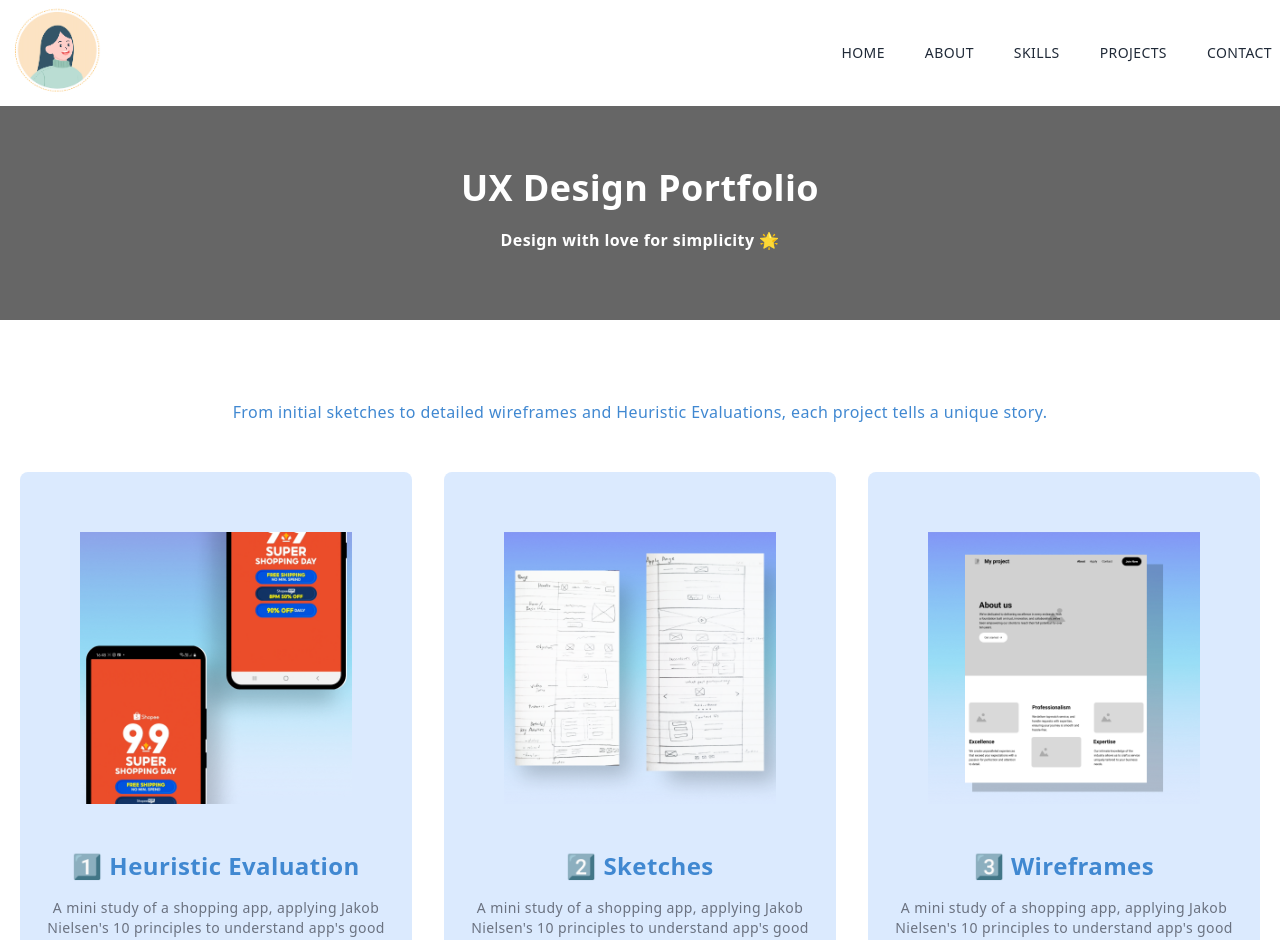
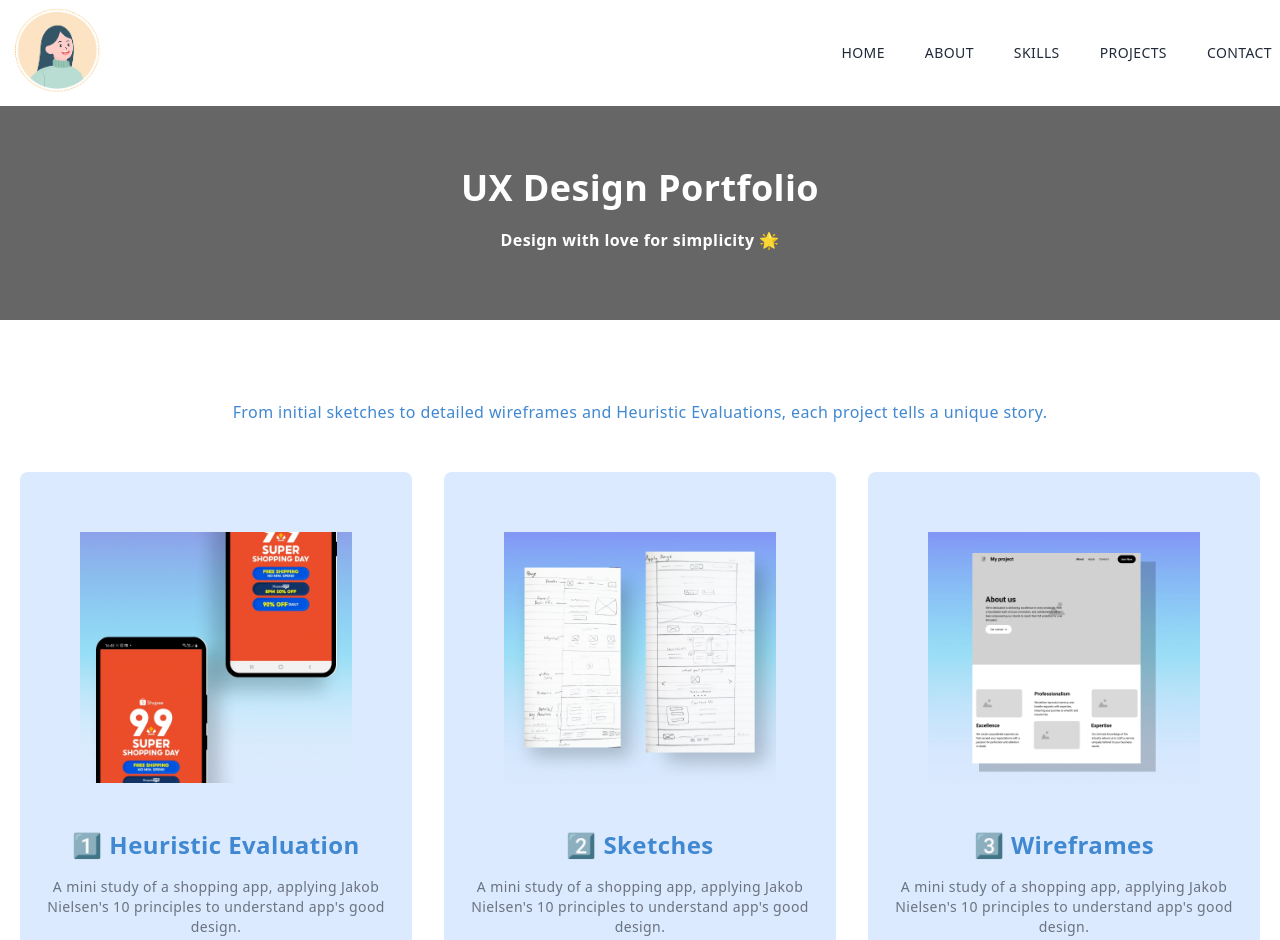
Before and after one commit to faabaf01/next13-portfolio-codecom, a Next.js app: page /uxdesign in a window 1280 px wide. Shown: the top 940 px of the page. Built offline with nearby package versions, Linux system fonts and the light colour scheme.

Commit message:
changed image

```diff
--- a/app/uxdesign/page.tsx
+++ b/app/uxdesign/page.tsx
@@ -1,74 +1,13 @@
 import React from "react";
 import Image from "next/legacy/image";
+import img1 from "../../public/thumbnails/img1.png";
+import img2 from "../../public/thumbnails/img2.png";
+import img3 from "../../public/thumbnails/img3.png";
 import Link from "next/link";
 
-// interface ProjectsInt {
-
-//     id: number;
-//     image: string;
-//     title: string;
-//     description: string;
-//     link: string;
-//     buttonText: string;
-
-// }
-
-const projects = [
-  {
-    id: 1,
-    image: "/thumbnails/img1.png",
-    title: "1️⃣ Heuristic Evaluation",
-    description:
-      "A mini study of a shopping app, applying Jakob Nielsen's 10 principles to understand app's good design.",
-    link: "/uxdesign/heuristic",
-    buttonText: "See Evaluation",
-  },
-  {
-    id: 2,
-    image: "/thumbnails/img2.png",
-    title: "2️⃣ Sketches",
-    description:
-      "A mini study of a shopping app, applying Jakob Nielsen's 10 principles to understand app's good design.",
-    link: "/uxdesign/sketches",
-    buttonText: "See Sketches",
-  },
-  {
-    id: 3,
-    image: "/thumbnails/img3.png",
-    title: "3️⃣ Wireframes",
-    description:
-      "A mini study of a shopping app, applying Jakob Nielsen's 10 principles to understand app's good design.",
-    link: "/uxdesign/wireframes",
-    buttonText: "See Wireframes",
-  },
-];
-
-const PortfolioItem = ({ project }: any) => (
-  <div className="bg-blue-100 rounded-lg p-5 flex flex-col items-center">
-    <div className="p-10">
-      <Image
-        src={project.image}
-        width={300}
-        height={300}
-        alt={`Portfolio ${project.id}`}
-        className="w-full h-32 sm:h-48 object-cover"
-      />
-    </div>
-    <div className="text-center">
-      <h1 className="text-2xl font-bold pb-4">{project.title}</h1>
-      <span className="block text-gray-500 text-sm">{project.description}</span>
-      <Link href={project.link}>
-        <button className="cursor-pointer mt-10 p-16 py-3">
-          {project.buttonText}
-        </button>
-      </Link>
-    </div>
-  </div>
-);
-
-const Uxportfolio = () => (
+const Uxportfolio = () => {
+  return (
     <>
-    {/* Header Section */}
       <div className="w-screen h-[40vh] lg:h-[50vh] relative flex items-center justify-center">
         <div className="absolute top-0 left-0 w-full h-[30vh] lg:h-[40vh] bg-black/60 z-10"></div>
 
@@ -77,22 +16,82 @@ const Uxportfolio = () => (
           <h3>Design with love for simplicity 🌟</h3>
         </div>
       </div>
-
-    {/* Introduction Section */}
       <div className="text-center">
         <span>
-        From initial sketches to detailed wireframes and Heuristic Evaluations,
-        each project tells a unique story.
+          From initial sketches to detailed wireframes and Heuristic
+          Evaluations, each project tells a unique story.
         </span>
       </div>
 
-    {/* Portfolio Section */}
       <div className="max-w-[1240px] mx-auto grid md:grid-cols-2 lg:grid-cols-3 gap-8 py-12">
-      {projects.map((project) => (
-        <PortfolioItem key={project.id} project={project} />
-      ))}
+        <div className="bg-blue-100 rounded-lg p-5 flex flex-col items-center">
+          <div className="p-10">
+            <Image
+              src={img1}
+              alt="Portfolio 1"
+              className="w-full h-32 sm:h-48 object-cover"
+            />
+          </div>
+          <div className="text-center">
+            <h1 className="text-2xl font-bold pb-4">1️⃣ Heuristic Evaluation</h1>
+            <span className="block text-gray-500 text-sm">
+              A mini study of a shopping app, applying Jakob Nielsen&apos;s 10
+              principles to understand app&apos;s good design.
+            </span>
+            <Link href="/uxdesign/heuristic">
+              <button className="cursor-pointer mt-10 p-16 py-3">
+                See Evaluation
+              </button>
+            </Link>
+          </div>
+        </div>
+        {/* NEXT PROJECT */}
+        <div className="bg-blue-100 rounded-lg p-5 flex flex-col items-center">
+          <div className="p-10">
+            <Image
+              src={img2}
+              alt="Portfolio 2"
+              className="w-full h-32 sm:h-48 object-cover"
+            />
+          </div>
+          <div className="text-center">
+            <h1 className="text-2xl font-bold pb-4">2️⃣ Sketches</h1>
+            <span className="block text-gray-500 text-sm">
+              A mini study of a shopping app, applying Jakob Nielsen&apos;s 10
+              principles to understand app&apos;s good design.
+            </span>
+            <Link href="/uxdesign/sketches">
+              <button className="cursor-pointer mt-10 p-16 py-3">
+                See Sketches
+              </button>
+            </Link>
+          </div>
+        </div>
+        {/* NEXT PROJECT */}
+        <div className="bg-blue-100 rounded-lg p-5 flex flex-col items-center">
+          <div className="p-10">
+            <Image
+              src={img3}
+              alt="Portfolio 1"
+              className="w-full h-32 sm:h-48 object-cover"
+            />
+          </div>
+          <div className="text-center">
+            <h1 className="text-2xl font-bold pb-4">3️⃣ Wireframes</h1>
+            <span className="block text-gray-500 text-sm">
+              A mini study of a shopping app, applying Jakob Nielsen&apos;s 10
+              principles to understand app&apos;s good design.
+            </span>
+            <Link href="/uxdesign/wireframes">
+              <button className="cursor-pointer mt-10 p-16 py-3">
+                See Wireframes
+              </button>
+            </Link>
+          </div>
+        </div>
       </div>
     </>
   );
+};
 
 export default Uxportfolio;
```
Lines whose indentation alone changed are shown as unchanged.
